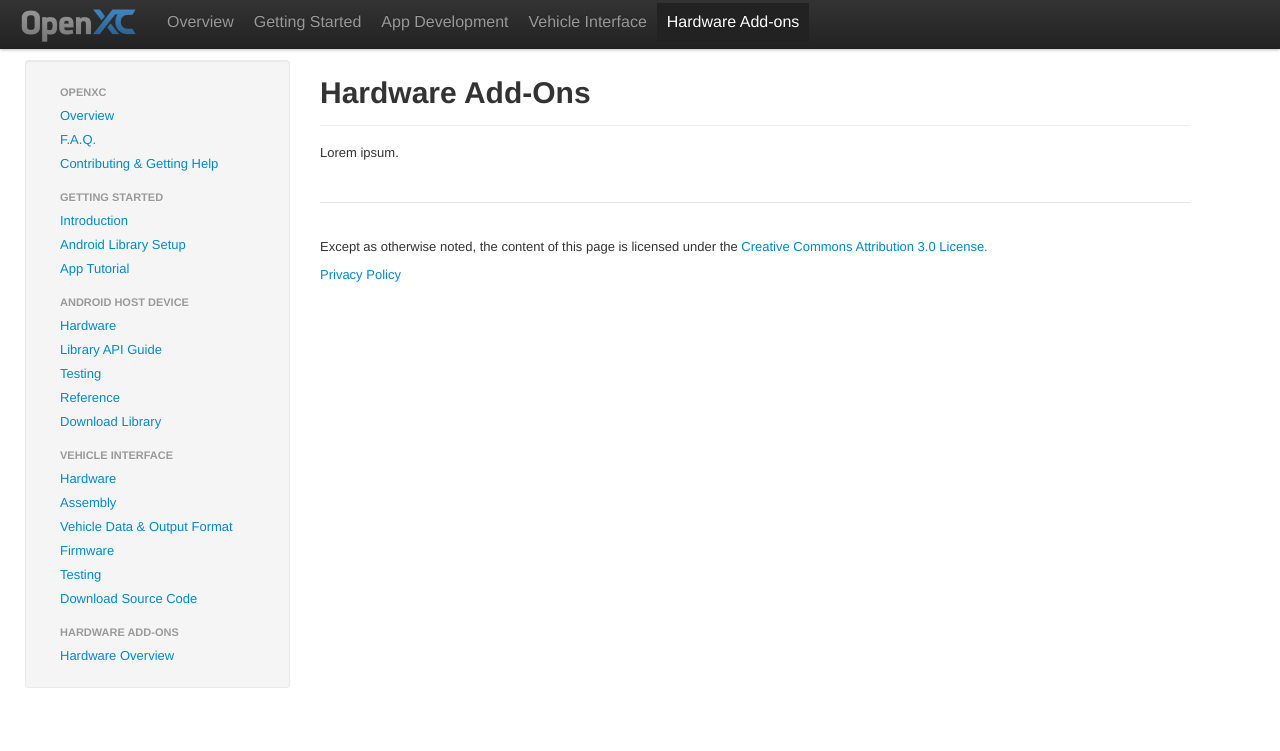
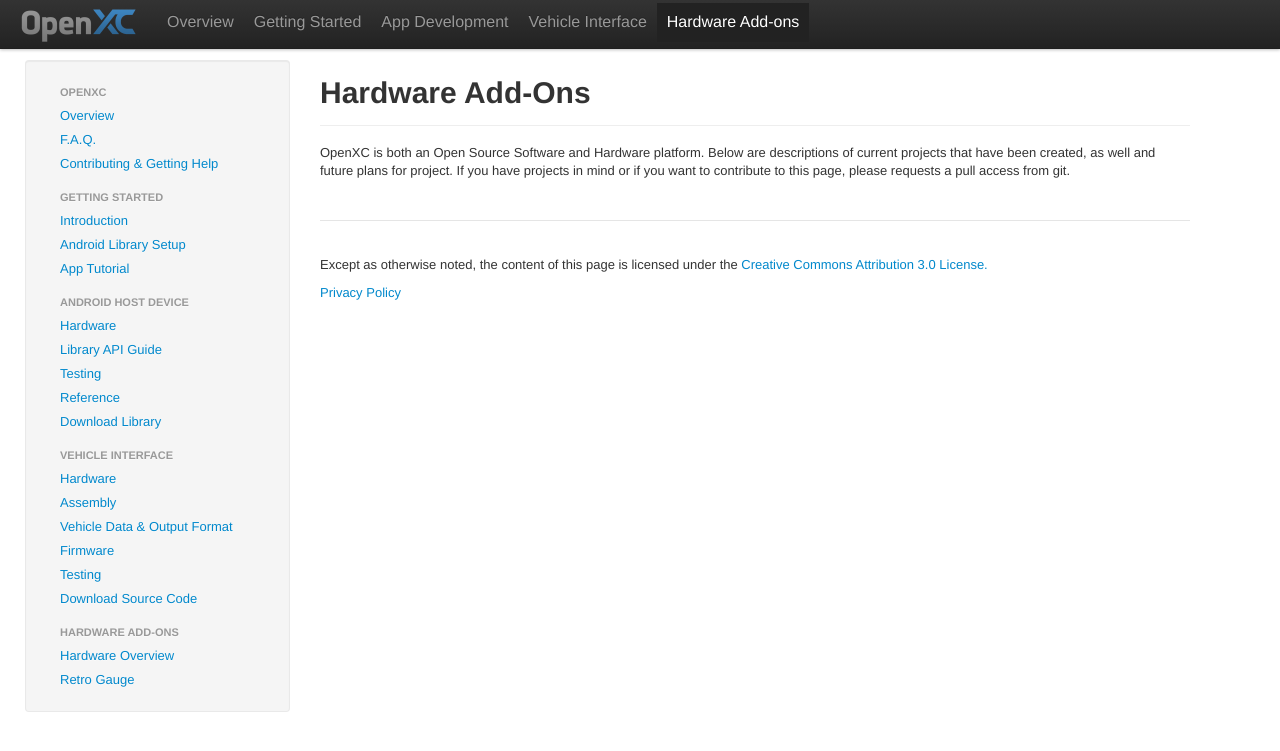
Before and after one commit to openxc/openxcplatform.com, a Jekyll site: the page built from hardware-addons/index.mkd, in a window 1280 px wide. Shown: the top 751 px of the page. Built offline with Jekyll 4.4.1, drawn with Linux system fonts in a browser that asks for light colours; nearby versions of some CDN libraries; Markdown is read by kramdown in place of the engine named in the settings.

Commit message:
Created Retro Gauge page

```diff
--- a/_layouts/default.html
+++ b/_layouts/default.html
@@ -81,6 +81,7 @@
 
                     <li class="nav-header">Hardware Add-ons</li>
                     <li><a href="/hardware-addons/index.html">Hardware Overview</a></li>
+					<li><a href="/hardware-addons/Retro Gauge.html">Retro Gauge</a></li>
 
                     </ul></li>
                 </ul>
--- a/hardware-addons/index.mkd
+++ b/hardware-addons/index.mkd
@@ -7,4 +7,6 @@
     <h1>Hardware Add-Ons</h1>
 </div>
 
-Lorem ipsum.
+OpenXC is both an Open Source Software and Hardware platform. Below are descriptions of current projects
+that have been created, as well and future plans for project. If you have projects in mind or
+if you want to contribute to this page, please requests a pull access from git.
```
Also changed, not shown: hardware-addons/Retro Gauge.mkd (added, +43 -0 lines), 2 other files.
